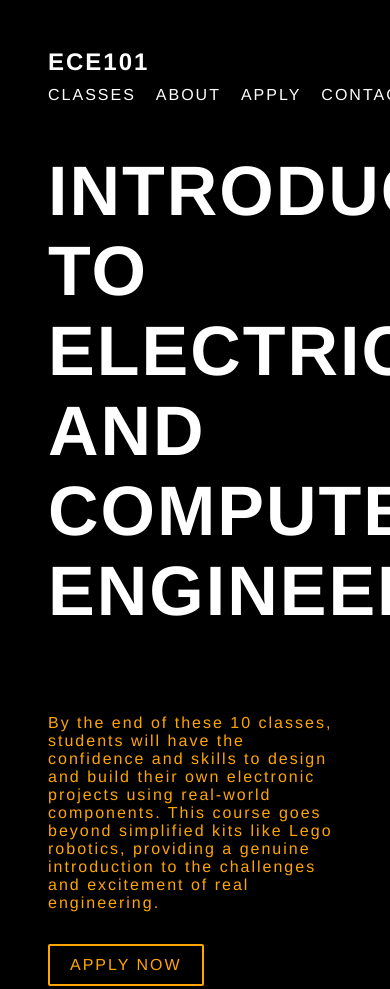
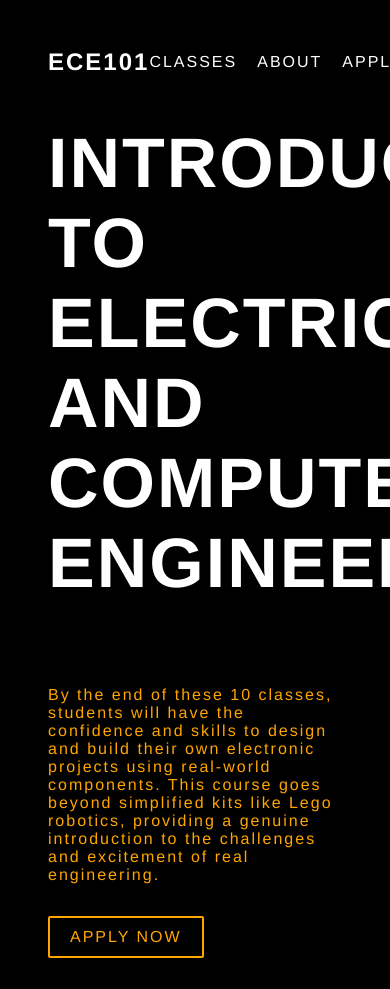
Before and after one commit to ellaachuang/ECE101, a plain HTML site: page index.html in a window 390 px wide. Shown: the top 989 px of the page. Drawn offline with Linux system fonts and the light colour scheme; a script that the page names is missing.

Commit message:
width title

```diff
--- a/index.html
+++ b/index.html
@@ -28,7 +28,7 @@
 
   </header>
 
-  <h1 style="font-size:70px;">INTRODUCTION TO ELECTRICAL AND COMPUTER ENGINEERING</h1><br><br>
+  <h1 style="font-size:70px;  width: 80%;">INTRODUCTION TO ELECTRICAL AND COMPUTER ENGINEERING</h1><br><br>
 
    <div class="info-section">
     <p class="course-description">
--- a/style.css
+++ b/style.css
@@ -14,22 +14,6 @@ html {
   display: flex;
   justify-content: space-between;
   align-items: center;
-  flex-wrap: nowrap; /* default no wrap */
-}
-
-/* On small screens (phones) */
-@media (max-width: 480px) {
-  .navbar {
-    flex-direction: column;
-    align-items: flex-start;  /* align left */
-    gap: 10px;
-  }
-
-  .nav-links {
-    width: 100%;       /* take full width */
-    justify-content: flex-start; /* align links left */
-    gap: 15px;
-  }
 }
 
 .logo {
```
